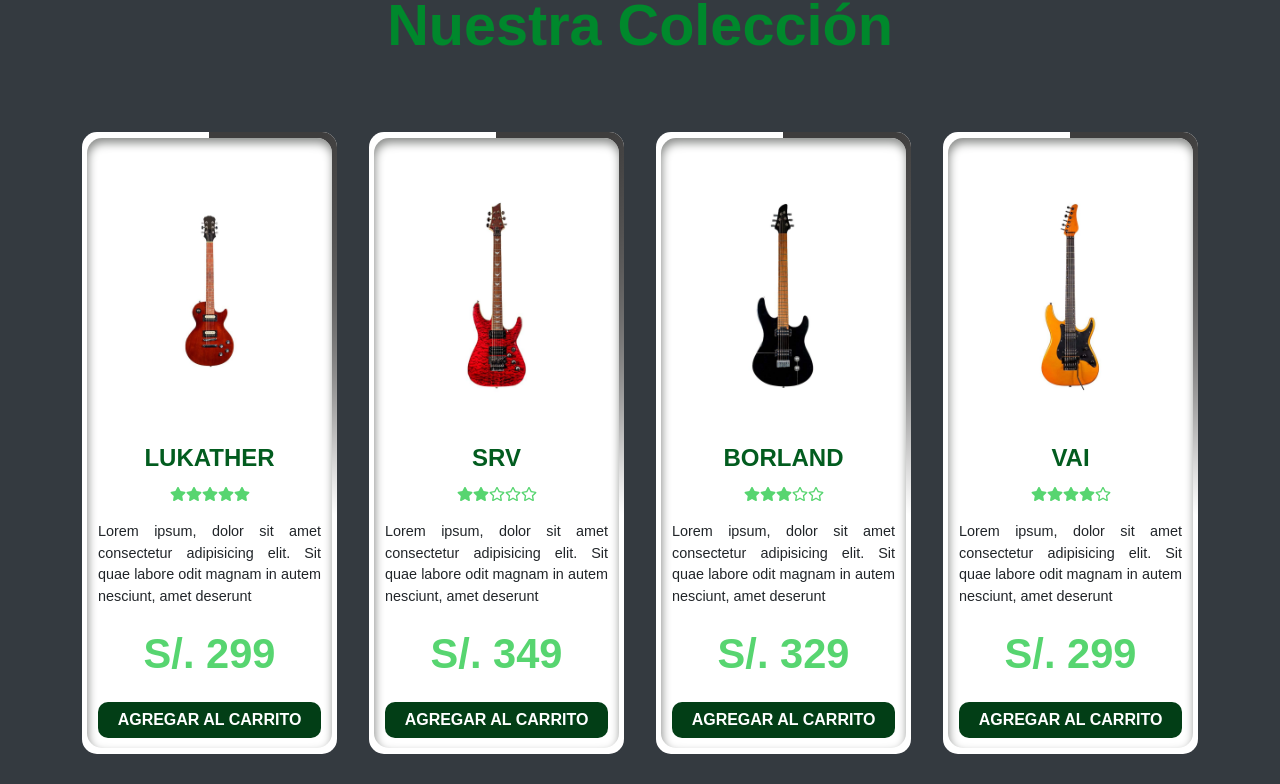
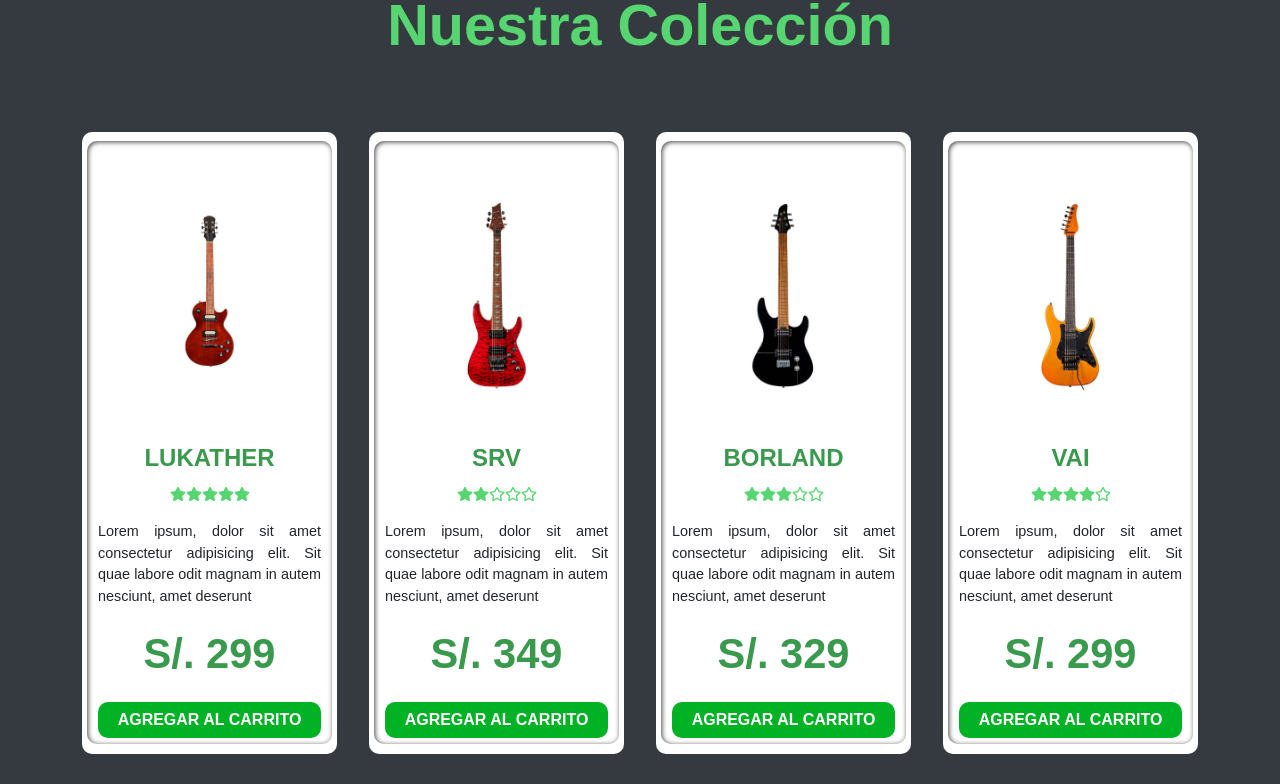
Before and after one commit to djcadaniel/appGuitar, a React (Vite) app: page / in a window 1280 px wide. Shown: the part 857-1641 px from the top of the page. Built offline with nearby package versions, Linux system fonts and the light colour scheme.

Commit message:
change colors

```diff
--- a/src/index.css
+++ b/src/index.css
@@ -48,13 +48,13 @@
   background-color: rgb(0,136,45) !important;
 }
 .btn-dark {
-  background-color: #023e16 !important;
+  background-color: #00B224 !important;
   border-radius: 10px !important;
   border:0px !important;
   transition: background-color 0.3s ease-in-out;
 }
 .btn-dark:hover{
-  background-color: #00B224!important;
+  background-color:  #023e16  !important;
 }
 .m-0 {
   margin: 0;
@@ -931,7 +931,7 @@
   justify-content: center;
   align-items: center;
   background-color: white;
-  border-radius: 15px;
+  border-radius: 10px;
   overflow: hidden;
   position: relative;
 }
@@ -940,7 +940,7 @@
   position: absolute;
   height: 350%;
   width: 650%;
-  background-image: conic-gradient(rgb(62, 61, 61) 20deg, transparent 120deg);
+  /* background-image: conic-gradient(rgb(62, 61, 61) 20deg, transparent 120deg); */
   /* animation: rotar 2s linear infinite; */
 }
 @keyframes rotar{
@@ -954,11 +954,11 @@
 .guitar_grid_item::after{
   content:"";
   position: absolute;
-  height: 98%;
+  height: 97%;
   width: 96%;
   background-color: white;
-  border-radius: 15px;
-  box-shadow: inset 1px 5px 10px rgb(138, 140, 138);
+  border-radius: 10px;
+  box-shadow: inset 1px 1px 5px rgb(66, 66, 66);
 }
 .grid_container_img{
   width: 100%;
@@ -972,21 +972,21 @@
 }
 
 .grid_container_img img:hover{
-  transform: scale(1.4);
+  transform: scale(1.3);
 }
 .grid_container_description{
   width: 100%;
   z-index: 2;
 }
 .guitar_price--item{
-  color: #57D570 !important;
+  color: #39994c !important;
   transition: color .2s ease-in-out !important;
 }
 .guitar_price--item:hover{
-  color:#3a914b !important;
+  color:#57d570 !important;
 }
 .title-colection{
-  color: #00882C;
+  color: #57d570;
   padding-bottom: 4rem;
 }
 .description_guitar{
@@ -994,7 +994,7 @@
   font-size: .9rem !important;
 }
 .item_name{
-  color: #025c1f !important;
+  color: #39994c !important;
 }
 .container_rating{
   width: 100%;
```
